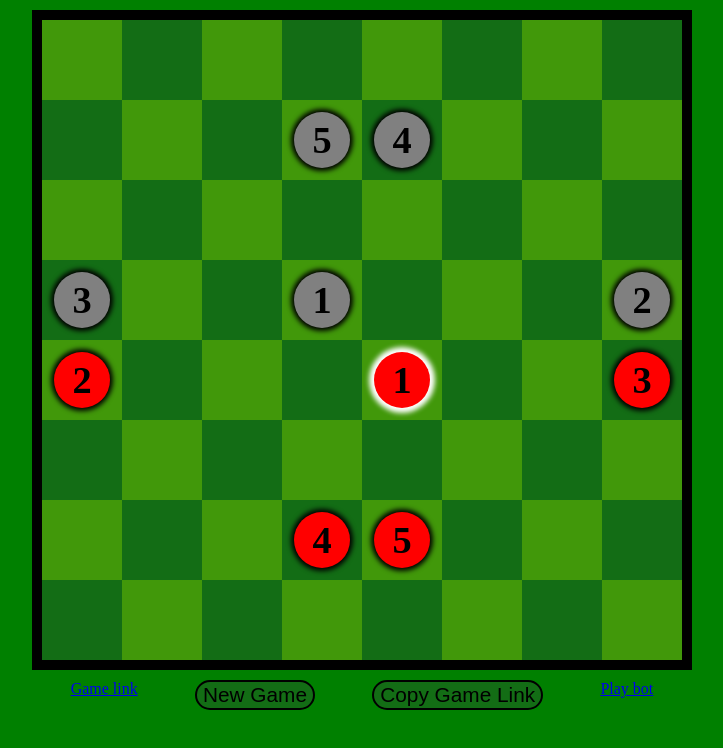
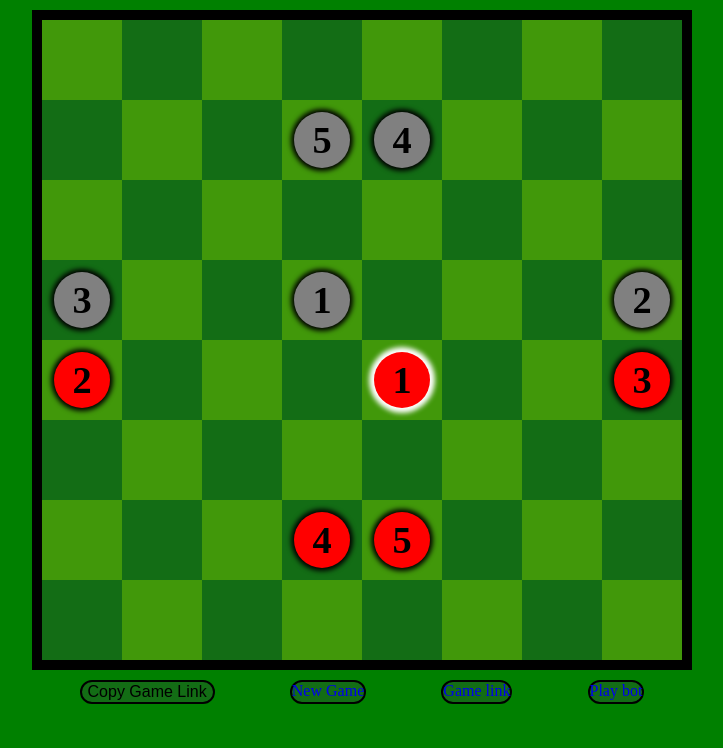
Before and after one commit to EliBradshaw/ChoccerMultiplayer, a plain HTML site: page index.html in a window 1280 px wide. Shown: the whole page, without its empty margins (278-1001 px from the left). Drawn offline with Linux system fonts and the light colour scheme.

Commit message:
Changed buttons to look better

```diff
--- a/bot/index.css
+++ b/bot/index.css
@@ -76,7 +76,7 @@ body {
     background-color: #136d15;
     border: 2px solid black;
     padding: calc(0.02 * var(--min));
-    font-size: calc(0.05 * var(--min));
+    font-size: calc(0.02 * var(--min));
     border-radius: 40%;
 }
 .move {
@@ -90,5 +90,5 @@ input {
     background-color: #136d15;
     border: 2px solid black;
     border-radius: 40px;
-    font-size: 130%;
+    font-size: 100%;
 }
--- a/main.js
+++ b/main.js
@@ -420,13 +420,10 @@ function drawToScreen() {
     let moveTypes = document.getElementById("move-types");
     moveTypes.innerHTML = "";
     if (!highlighted) {
-        let newGame = document.createElement("form");
-        newGame.action = loc;
 
-        let innerNG = document.createElement("input");
-        innerNG.value = "New Game";
-        innerNG.type = "submit";
-        newGame.appendChild(innerNG);
+        let innerNG = document.createElement("a");
+        innerNG.innerText = "New Game";
+        innerNG.href = loc;
 
         let link = document.createElement("a");
         link.disabled = true;
@@ -445,9 +442,10 @@ function drawToScreen() {
         playBot.innerText = "Play bot";
         playBot.href = `bot/`;
 
+
+        moveTypes.appendChild(copy);
+        moveTypes.appendChild(innerNG);
         moveTypes.appendChild(link);
-        moveTypes.appendChild(newGame);
-        moveTypes.appendChild(copy);
         moveTypes.appendChild(playBot);
         return;
     }
--- a/style.css
+++ b/style.css
@@ -71,9 +71,11 @@ body {
     background-color: orange;
     border-radius: 100%;
 }
-input {
+input, a {
+    text-align: center;
+    text-decoration: none;
     background-color: #136d15;
     border: 2px solid black;
     border-radius: 40px;
-    font-size: 130%;
+    font-size: 100%;
 }
```
